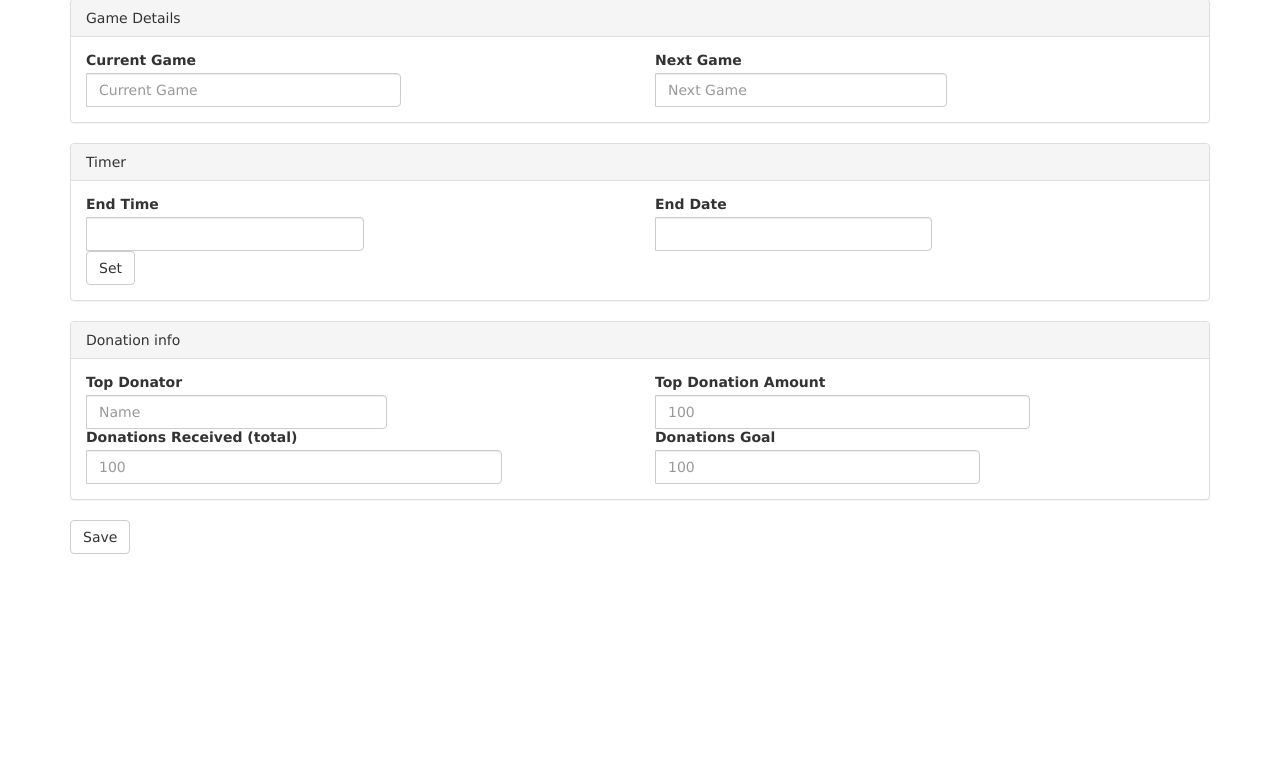
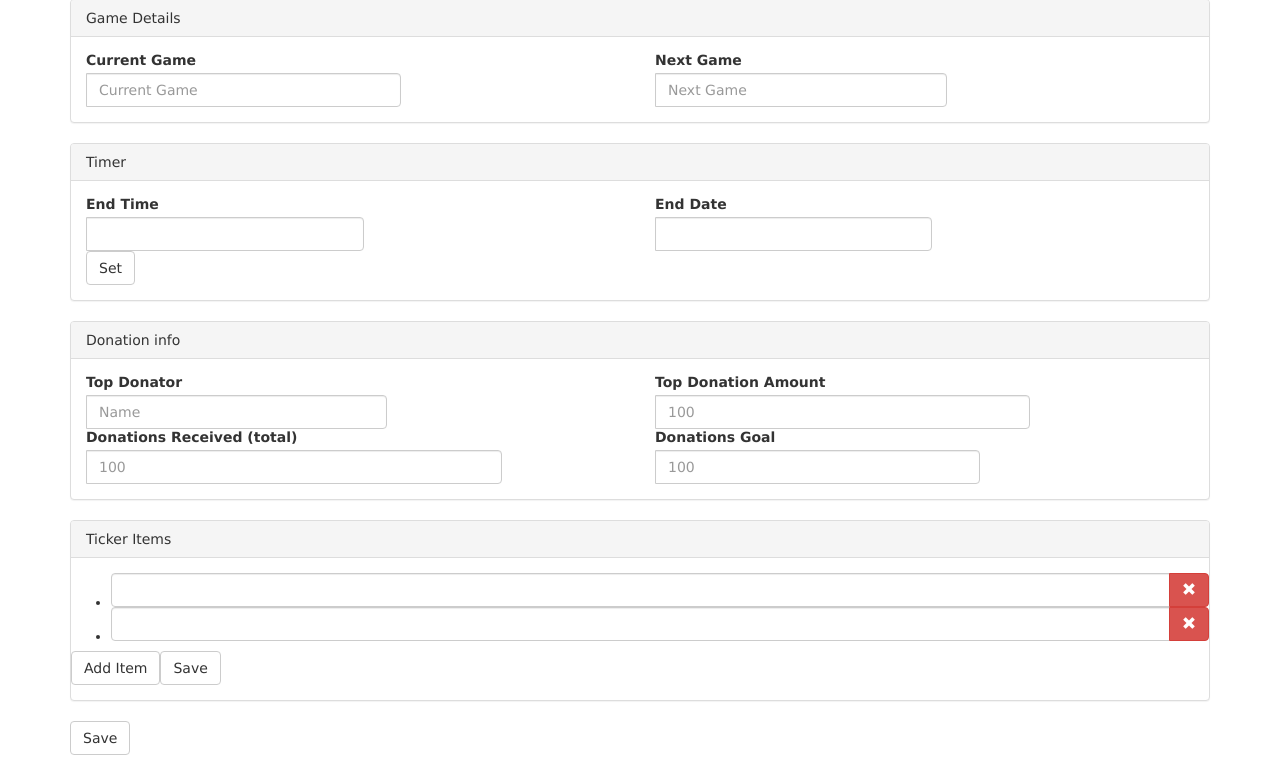
Before and after one commit to cwoodley/stream-dashboard, a Node server app: page /dashboard in a window 1280 px wide. Shown: the part 21-800 px from the top of the page. Run offline with Node 20, Linux system fonts and the light colour scheme; some libraries are stand-ins or nearby versions.

Commit message:
Added Ticker Items component. Shifted some lengthy component logic into seperate files.

```diff
--- /dev/null
+++ b/public/javascripts/dashboard/ticker.js
@@ -0,0 +1,15 @@
+$(document).ready(function(){
+  var tickerItems = []
+
+  $('#ticker-save').on('click', function(){
+    $('.ticker-itemInput').each(function(){
+      var text = $(this).val();
+      tickerItems.push(text)
+    });
+
+    console.log(tickerItems);
+  });
+
+
+
+});
--- /dev/null
+++ b/public/javascripts/dashboard/timer.js
@@ -0,0 +1,25 @@
+$(document).ready(function(){
+
+  $('#timers .time').timepicker({
+    'timeFormat': 'g:ia'
+  });
+
+  $('#timers .date').datepicker({
+    'format': 'yyyy-mm-dd',
+    'autoclose': true
+  });
+
+  function formatEndingTime(){
+    var timeEnd = moment($('#timeEnd').val(),'HH:mm:a').format('HH:mm');
+    var dateEnd = $('#dateEnd').val();
+    var endTimeDate = dateEnd + " " + timeEnd;
+
+    $('#timerFinish').val(endTimeDate)
+    console.log('end time: ' + endTimeDate)
+  }
+
+  $('#setTime').on('click', function(){
+    formatEndingTime()
+  });
+
+});
--- a/public/stylesheets/style.css
+++ b/public/stylesheets/style.css
@@ -1,11 +1,16 @@
 body {
   font: 14px "Lucida Grande", Helvetica, Arial, sans-serif;
-
 }
 
 .canvas {
+  color: #fff;
   height: 720px;
   overflow: hidden;
   width: 1280px;
   position: relative;
 }
+
+#currentGame {
+  position: absolute;
+  right: 0;
+}
--- a/routes/dashboard.js
+++ b/routes/dashboard.js
@@ -3,19 +3,16 @@ var router = express.Router();
 
 /* GET home page. */
 router.get('/', function(req, res, next) {
-
   res.render(
-    'dashboard',
-    {
-    }
+    'dashboard',{}
   );
 });
 
 router.post('/', function(req, res, next) {
-  console.log(req.body);
   res.io.emit("currentGame", req.body.currentGame);
   res.io.emit("nextGame", req.body.nextGame);
   res.io.emit("timerFinish", req.body.timerFinish)
+  res.io.emit("tickerItems", req.body.tickerItem)
 
   res.render('dashboard',{
     title : 'Dashboard',
--- a/views/dashboard.pug
+++ b/views/dashboard.pug
@@ -5,112 +5,100 @@ block content
   link(rel="stylesheet", href="/vendor/jquery.timepicker.css")
   script(src='https://cdnjs.cloudflare.com/ajax/libs/bootstrap-datepicker/1.6.4/js/bootstrap-datepicker.min.js')
   script(src='/vendor/jquery.timepicker.min.js')
-  script(src='/vendor/jquery.datepair.min.js')
   script(src="/vendor/moment.min.js")
   script(src="/vendor/countdown.min.js")
   script(src="/vendor/moment-countdown.min.js")
+
+  script(src="/javascripts/dashboard/timer.js")
+  script(src="/javascripts/dashboard/ticker.js")
+
   script.
     $(document).ready(function(){
-
 
       $('form').submit(function(){
         console.log('form submitted');
       });
 
-      // initialize input widgets first
-      $('#timers .time').timepicker({
-          'timeFormat': 'g:ia'
-      });
-
-      $('#timers .date').datepicker({
-          'format': 'yyyy-mm-dd',
-          'autoclose': true
-      });
-
-      function formatEndingTime(){
-        //- var timeStart = moment().format('YYYY-MM-DD H:mm');
-
-        var timeEnd = moment($('#timeEnd').val(),'HH:mm:a').format('HH:mm');
-        var dateEnd = $('#dateEnd').val();
-
-        var endTimeDate = dateEnd + " " + timeEnd;
-
-        //- var timeObject = moment(timeStart).countdown(endTimeDate,countdown.HOURS|countdown.MINUTES, NaN, 2);
-
-        $('#timerFinish').val(endTimeDate)
-        console.log('end time: ' + endTimeDate)
-
-      }
-
-
-      // initialize datepair
-      //- $('#timers').datepair();
-
-      $('#setTime').on('click', function(){
-        formatEndingTime()
-        //- setInterval(function() {startTheClock()}, 60000);
-      });
     });
 
+  div.container
+    h1= title
+    form(action="/dashboard", method="post")
 
-  h1= title
+      div.panel.panel-default
+        div.panel-heading Game Details
+        div.panel-body
+          div.row
+            div.col-lg-6
+              div.input-group
+                label Current Game
+                input(type="text", class="form-control", placeholder="Current Game", name="currentGame", value=currentGame)
+            div.col-lg-6
+              div.input-group
+                label Next Game
+                input(type="text", class="form-control", placeholder="Next Game", name="nextGame", value=nextGame)
 
+      div.panel.panel-default
+        div.panel-heading Timer
+        div.panel-body#timers
+          div.row
+            div.col-lg-6
+              div.input-group
+                label End Time
+                input(type="text", class="form-control time end", placeholder="", id="timeEnd", name="timeEnd", value=timeEnd)
+            div.col-lg-6
+              div.input-group
+                label End Date
+                input(type="text", class="form-control date end", placeholder="", id="dateEnd", name="dateEnd", value=dateEnd)
+          div.row
+            div.col-lg-6
+              div.input-group
+                button(type="button", class="btn btn-default", id="setTime") Set
+                input(type="hidden",id="timerFinish", name="timerFinish" value=timerFinish)
 
+      div.panel.panel-default
+        div.panel-heading Donation info
+        div.panel-body
+          div.row
+            div.col-lg-6
+              div.input-group
+                label Top Donator
+                input(type="text", class="form-control", placeholder="Name", name="topDonator", value=topDonator)
+            div.col-lg-6
+              div.input-group
+                label Top Donation Amount
+                input(type="text", class="form-control", placeholder="100", name="topDonationAmount", value=topDonationAmount)
+          div.row
+            div.col-lg-6
+              div.input-group
+                label Donations Received (total)
+                input(type="text", class="form-control", placeholder="100", name="donationsReceived", value=donationsReceived)
+            div.col-lg-6
+              div.input-group
+                label Donations Goal
+                input(type="text", class="form-control", placeholder="100", name="donationsGoal", value=donationsGoal)
 
-  form(action="/dashboard", method="post")
+      div.panel.panel-default
+        div.panel-heading Ticker Items
+        div.panel-body
+          div.row
+            ul
+              li
+                div.input-group
+                  input(type="text", class="form-control ticker-itemInput", placeholder="", name="tickerItem", value="")
+                  span.input-group-btn
+                    button(class="btn btn-danger", type="button")
+                      span(class="glyphicon glyphicon-remove")
+              li
+                div.input-group
+                  input(type="text", class="form-control ticker-itemInput", placeholder="", name="tickerItem", value="")
+                  span.input-group-btn
+                    button(class="btn btn-danger", type="button")
+                      span(class="glyphicon glyphicon-remove")
+          div.row
+            div.input-group
+              button(class="btn btn-default", id="ticker-add", type="button") Add Item
+              button(class="btn btn-default", id="ticker-save", type="button") Save
 
-    div.panel.panel-default
-      div.panel-heading Game Details
-      div.panel-body
-        div.row
-          div.col-lg-6
-            div.input-group
-              label Current Game
-              input(type="text", class="form-control", placeholder="Current Game", name="currentGame", value=currentGame)
-          div.col-lg-6
-            div.input-group
-              label Next Game
-              input(type="text", class="form-control", placeholder="Next Game", name="nextGame", value=nextGame)
-
-    div.panel.panel-default
-      div.panel-heading Timer
-      div.panel-body#timers
-        div.row
-          div.col-lg-6
-            div.input-group
-              label End Time
-              input(type="text", class="form-control time end", placeholder="", id="timeEnd", name="timeEnd", value=timeEnd)
-          div.col-lg-6
-            div.input-group
-              label End Date
-              input(type="text", class="form-control date end", placeholder="", id="dateEnd", name="dateEnd", value=dateEnd)
-        div.row
-          div.col-lg-6
-            div.input-group
-              button(type="button", class="btn btn-default", id="setTime") Set
-              input(type="hidden",id="timerFinish", name="timerFinish" value=timerFinish)
-
-    div.panel.panel-default
-      div.panel-heading Donation info
-      div.panel-body
-        div.row
-          div.col-lg-6
-            div.input-group
-              label Top Donator
-              input(type="text", class="form-control", placeholder="Name", name="topDonator", value=topDonator)
-          div.col-lg-6
-            div.input-group
-              label Top Donation Amount
-              input(type="text", class="form-control", placeholder="100", name="topDonationAmount", value=topDonationAmount)
-        div.row
-          div.col-lg-6
-            div.input-group
-              label Donations Received (total)
-              input(type="text", class="form-control", placeholder="100", name="donationsReceived", value=donationsReceived)
-          div.col-lg-6
-            div.input-group
-              label Donations Goal
-              input(type="text", class="form-control", placeholder="100", name="donationsGoal", value=donationsGoal)
-
-    button(type='submit', class="btn btn-default", id="save-currentgame")
-      span Save
+      button(type='submit', class="btn btn-default", id="save-currentgame")
+        span Save
--- a/views/layout.jade
+++ b/views/layout.jade
@@ -8,5 +8,4 @@ html
     script(src="https://cdnjs.cloudflare.com/ajax/libs/jquery/2.2.4/jquery.min.js")
     script(src="https://maxcdn.bootstrapcdn.com/bootstrap/3.3.7/js/bootstrap.min.js")
   body
-    div.container
-      block content
+    block content
```
Also changed, not shown: public/javascripts/index/timer.js (added, +15 -0 lines), views/index.pug (+10 -21 lines).
